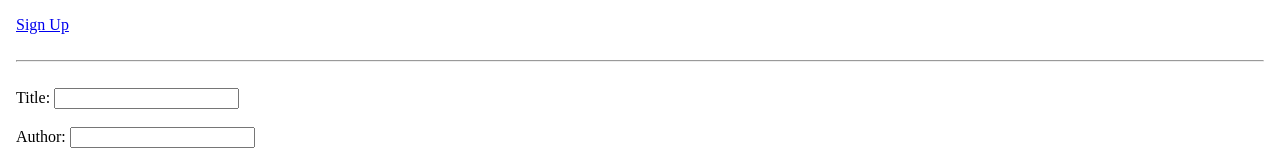
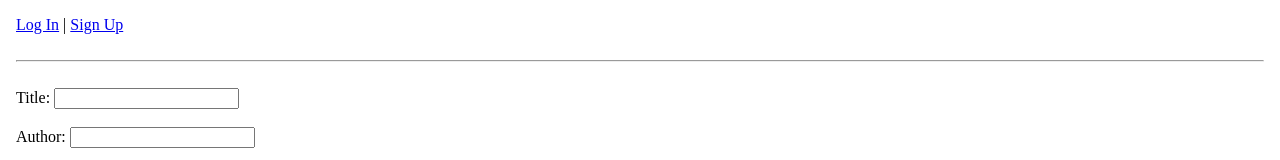
Before and after one commit to jjabides/Full_Stack_Development_Practice, a React (Vite) app: page / in a window 1280 px wide. Shown: the top 160 px of the page. Built offline with nearby package versions, Linux system fonts and the light colour scheme; no server answers.

Commit message:
Add login/signup UI

```diff
--- a/package.json
+++ b/package.json
@@ -13,6 +13,7 @@
   "dependencies": {
     "@tanstack/react-query": "^5.12.2",
     "bcrypt": "^5.1.1",
+    "jwt-decode": "^4.0.0",
     "react": "^18.2.0",
     "react-dom": "^18.2.0",
     "react-router-dom": "^6.21.0"
--- a/src/components/Header.jsx
+++ b/src/components/Header.jsx
@@ -1,9 +1,23 @@
 import { Link } from 'react-router-dom'
+import { jwtDecode } from 'jwt-decode'
+import { useAuth } from '../contexts/AuthContext.jsx'
 
 export function Header() {
+    const [token, setToken] = useAuth()
+    if (token) {
+        const { sub } = jwtDecode(token)
+        return (
+            <div>
+                Logged in as <b>{sub}</b>
+                <br />
+                <button onClick={() => setToken(null)}>Logout</button>
+            </div>
+        )
+    }
+
     return (
         <div>
-            <Link to='/signup'>Sign Up</Link>
+            <Link to='/login'>Log In</Link> | <Link to='/signup'>Sign Up</Link>
         </div>
     )
 }
```
Also changed, not shown: 1 other file (tests, documents, lock files or other folders).
